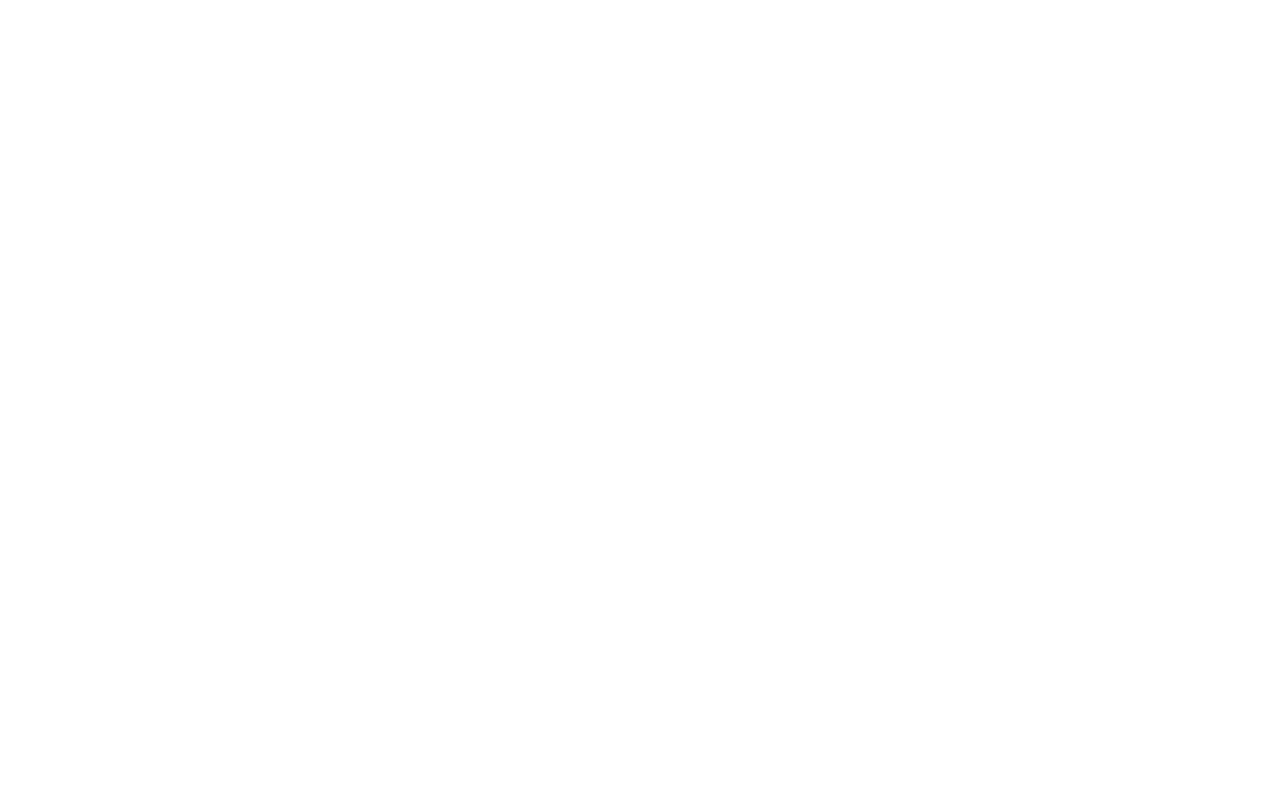
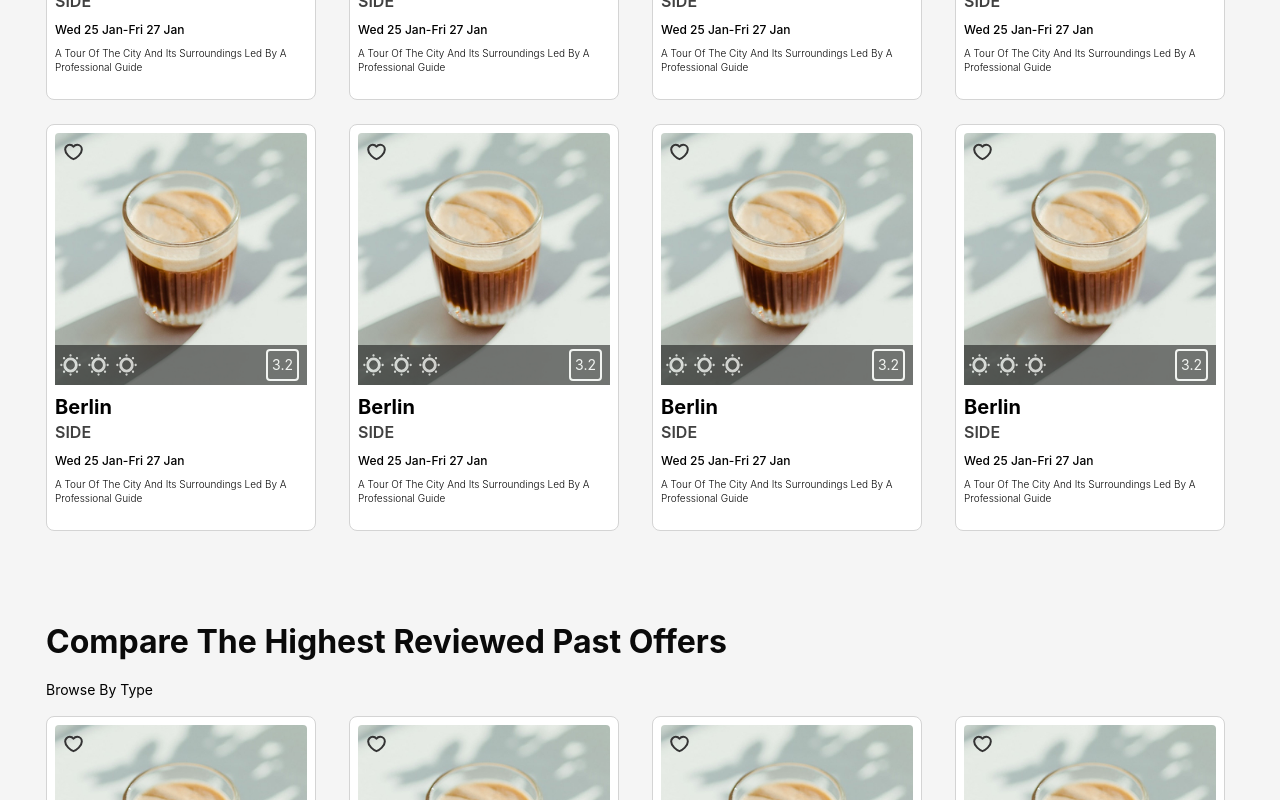
Before and after one commit to Rustemov02/booking, a React (Vite) app: page /hotel in a window 1280 px wide. Shown: the part 1160-1960 px from the top of the page. Before the commit the page ends 800 px from the top, so only its background shows below. Built offline with nearby package versions, Linux system fonts and the light colour scheme.

Commit message:
spending free time...

```diff
--- a/src/pages/Home/Destinations/DestinationsPage.tsx
+++ b/src/pages/Home/Destinations/DestinationsPage.tsx
@@ -30,6 +30,60 @@
           date="Wed 25 Jan-Fri 27 Jan"
           desc="A Tour Of The City And Its Surroundings Led By A Professional Guide"
         />
+         <Card
+          id={2}
+          basePath={routes.destinationDetail}
+          title="Berlin"
+          text="SIDE"
+          rating={3.2}
+          date="Wed 25 Jan-Fri 27 Jan"
+          desc="A Tour Of The City And Its Surroundings Led By A Professional Guide"
+        />
+         <Card
+          id={2}
+          basePath={routes.destinationDetail}
+          title="Berlin"
+          text="SIDE"
+          rating={3.2}
+          date="Wed 25 Jan-Fri 27 Jan"
+          desc="A Tour Of The City And Its Surroundings Led By A Professional Guide"
+        />
+         <Card
+          id={2}
+          basePath={routes.destinationDetail}
+          title="Berlin"
+          text="SIDE"
+          rating={3.2}
+          date="Wed 25 Jan-Fri 27 Jan"
+          desc="A Tour Of The City And Its Surroundings Led By A Professional Guide"
+        />
+         <Card
+          id={2}
+          basePath={routes.destinationDetail}
+          title="Berlin"
+          text="SIDE"
+          rating={3.2}
+          date="Wed 25 Jan-Fri 27 Jan"
+          desc="A Tour Of The City And Its Surroundings Led By A Professional Guide"
+        />
+         <Card
+          id={2}
+          basePath={routes.destinationDetail}
+          title="Berlin"
+          text="SIDE"
+          rating={3.2}
+          date="Wed 25 Jan-Fri 27 Jan"
+          desc="A Tour Of The City And Its Surroundings Led By A Professional Guide"
+        />
+         <Card
+          id={2}
+          basePath={routes.destinationDetail}
+          title="Berlin"
+          text="SIDE"
+          rating={3.2}
+          date="Wed 25 Jan-Fri 27 Jan"
+          desc="A Tour Of The City And Its Surroundings Led By A Professional Guide"
+        />
       </div>
     </div>
   );
--- a/src/pages/Home/Intro.tsx
+++ b/src/pages/Home/Intro.tsx
@@ -7,7 +7,7 @@
       <div
         className="w-full h-[400px] mt-10 relative"
         style={{
-          // backgroundImage: "url('/backgroundImg.jpg')",
+          backgroundImage: "url('/backgroundImg.jpg')",
           backgroundSize: "cover",
           backgroundPosition: "center",
           backgroundRepeat: "no-repeat",
@@ -19,7 +19,7 @@
         </p>
       </div>
       {/* <MiniBar /> */}
-      <BookingBar extraStyle="absolute  top-105  mx-auto bg-white" />
+      <BookingBar extraStyle="absolute  top-105 max-w-[1220px]  mx-auto bg-white" />
     </div>
   );
 };
--- a/src/pages/Home/PastOffers/PastOffers.tsx
+++ b/src/pages/Home/PastOffers/PastOffers.tsx
@@ -7,7 +7,14 @@
       <PageHeader title="Compare The Highest Reviewed Past Offers" />
       <div className="text-[14px] font-normal text-[#000]">Browse By Type</div>
       <div className="grid grid-cols-[repeat(auto-fill,minmax(270px,1fr))] items-center flex-wrap gap-6">
-        <Card title="Flight" />
+        <Card title="Flight" id={2} />
+        <Card title="Flight" id={2} />
+        <Card title="Flight" id={2} />
+        <Card title="Flight" id={2} />
+        <Card title="Flight" id={2} />
+        <Card title="Flight" id={2} />
+        <Card title="Flight" id={2} />
+        <Card title="Flight" id={2} />
       </div>
     </div>
   );
--- a/src/pages/Home/index.tsx
+++ b/src/pages/Home/index.tsx
@@ -1,26 +1,26 @@
 import { Outlet } from "react-router-dom";
-// import CategorySection from "../../components/categorySection/categorySection";
-// import GuestHeader from "../../components/header/GuestHeader";
+import CategorySection from "../../components/categorySection/categorySection";
+import GuestHeader from "../../components/header/GuestHeader";
 import Intro from "../../pages/Home/Intro";
-// import DestinationsPage from "./Destinations/DestinationsPage";
-// import PastOffers from "./PastOffers/PastOffers";
-// import UseDebounce from "../../hooks/useDebounce.tsx";
+import DestinationsPage from "./Destinations/DestinationsPage";
+import PastOffers from "./PastOffers/PastOffers";
+import UseDebounce from "../../hooks/useDebounce.tsx";
 
 
 const Home = () => {;
   return (
     <>
 
-      {/* <GuestHeader />
+      <GuestHeader />
 
-      <CategorySection />*/}
+      <CategorySection />
       <Intro />
-      {/* <DestinationsPage /> */}
-      {/* <PastOffers /> */}
+      <DestinationsPage />
+      <PastOffers />
 
       {/* additional component */}
-      {/* FIXME:  improve style and add upload image for background*/}
-      {/* <div
+      {/* FIXME:  improve style and add upload image for background */}
+      <div
         className="w-full mb-48 h-[400px] mt-10 relative"
         style={{
           backgroundImage: "url('/backgroundImg.jpg')",
@@ -41,7 +41,7 @@
               Read More {">"}
             </span>
           </p>
-      </div> */}
+      </div>
       <Outlet />
     </>
   );
```
